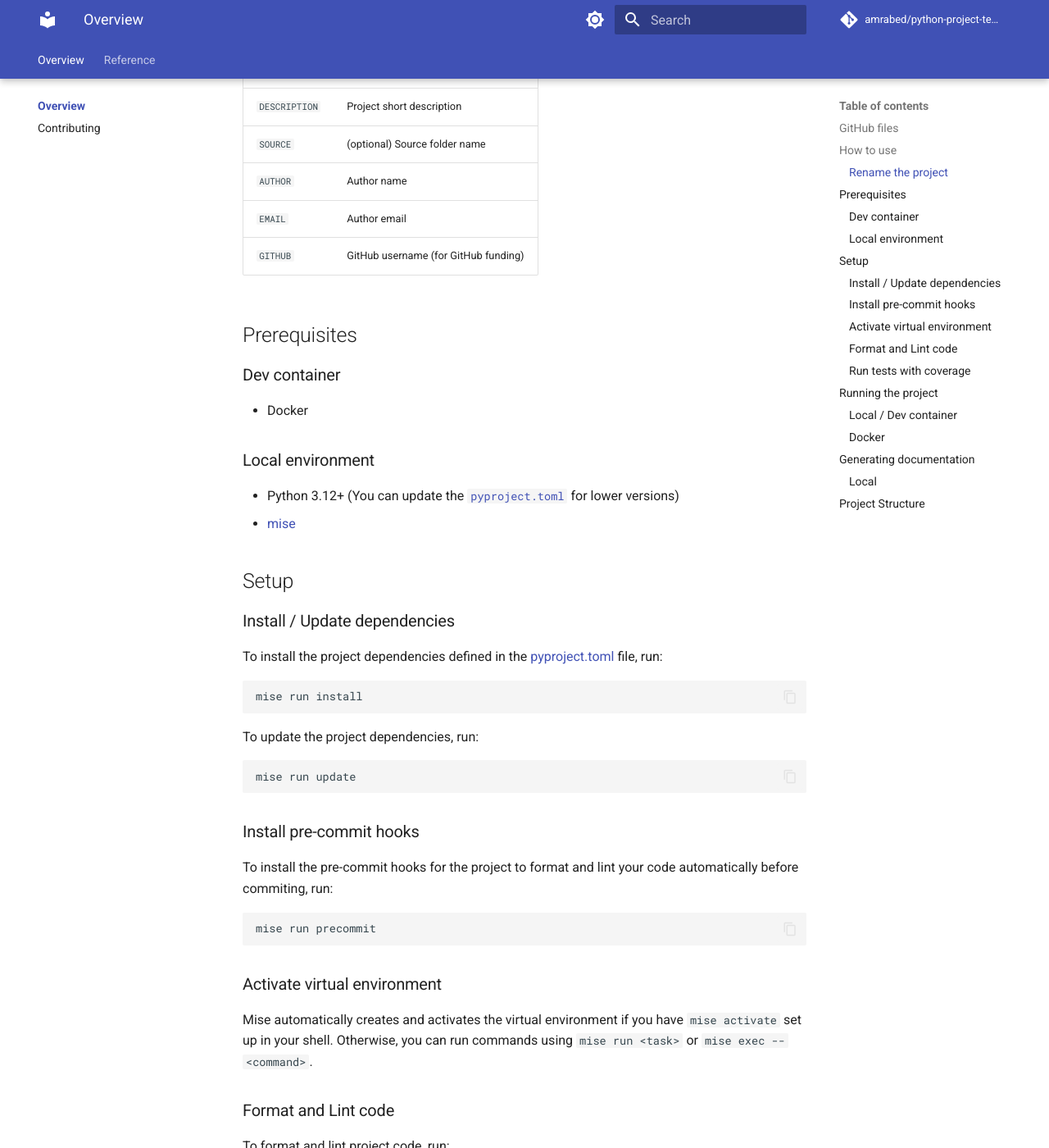
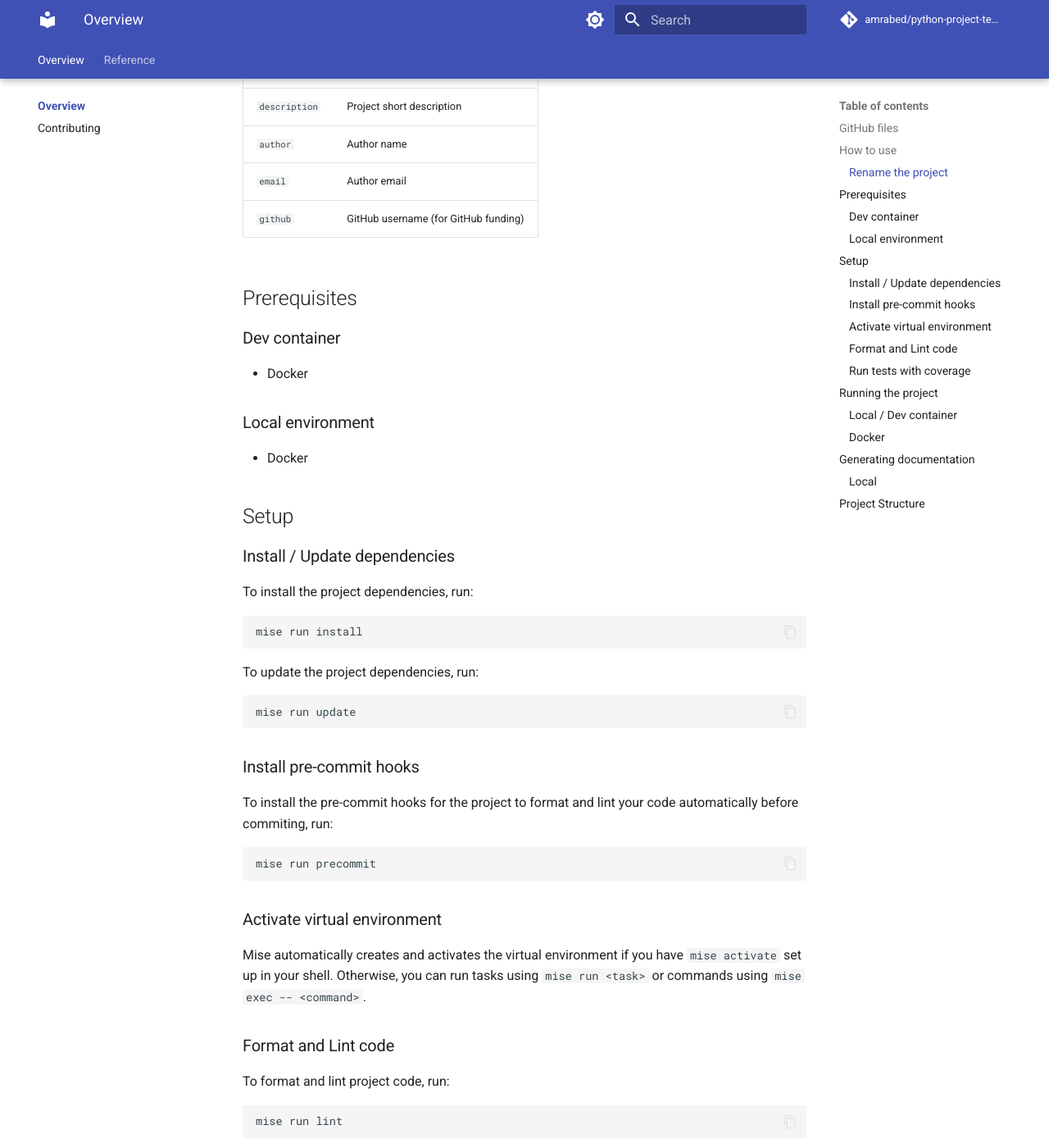
Before and after one commit to amrabed/python-project-template, an MkDocs documentation site: the page built from docs/README.md, in a window 1280 px wide and 1400 px high, scrolled down 1550 px. Shown: the whole window at 82% size. Built offline with MkDocs 1.6.1 and Material for MkDocs 9.7.7, drawn with Linux system fonts in a browser that asks for light colours; comment, search, counter and statistics services are not loaded; some of the changed text lies outside the part shown.

Commit message:
Address PR feedback: refine mise configuration and documentation
- Update Python version to 3.14 in mise.toml.
- Remove redundant env section from mise.toml.
- Rename local task to local-docs and assign d alias to it.
- Add common shell aliases (i, u, l, t, d, mr) in mise.toml.
- Update pyproject.toml author email to an empty string.
- Clean up docs/README.md Local environment section.
- Use lowercase parameter names in README.md renaming instructions.

````diff
--- a/docs/README.md
+++ b/docs/README.md
@@ -48,12 +48,11 @@ Pass the following parameters:
 
 Parameter | Description
 --- | ---
-`NAME` | Project new name
-`DESCRIPTION` | Project short description
-`SOURCE` | (optional) Source folder name
-`AUTHOR` | Author name
-`EMAIL`| Author email
-`GITHUB`| GitHub username (for GitHub funding)
+`name` | Project new name
+`description` | Project short description
+`author` | Author name
+`email`| Author email
+`github`| GitHub username (for GitHub funding)
 
 
 ## Prerequisites
@@ -61,13 +60,12 @@ Parameter | Description
 - Docker
 
 ### Local environment
-- Python 3.12+ (You can update the [`pyproject.toml`](../pyproject.toml#L39) for lower versions)
-- [mise](https://mise.jdx.dev)
+- Docker
 
 ## Setup
 
 ### Install / Update dependencies
-To install the project dependencies defined in the [pyproject.toml](../pyproject.toml) file, run:
+To install the project dependencies, run:
 ```bash
 mise run install
 ```
@@ -84,7 +82,7 @@ mise run precommit
 ```
 
 ### Activate virtual environment
-Mise automatically creates and activates the virtual environment if you have `mise activate` set up in your shell. Otherwise, you can run commands using `mise run <task>` or `mise exec -- <command>`.
+Mise automatically creates and activates the virtual environment if you have `mise activate` set up in your shell. Otherwise, you can run tasks using `mise run <task>` or commands using `mise exec -- <command>`.
 
 ### Format and Lint code
 To format and lint project code, run:
--- a/pyproject.toml
+++ b/pyproject.toml
@@ -3,7 +3,7 @@ name = "project"
 version = "0.1.0"
 description = "Python Project Template"
 readme = "docs/README.md"
-authors = [{name = "Amr Abed", email = "amrabed@gmail.com"}]
+authors = [{name = "Amr Abed", email = ""}]
 license = {text = "MIT"}
 requires-python = ">=3.12"
 dependencies = [
````
Also changed, not shown: other parts of docs/README.md (+1 -1 lines), mise.toml (+11 -7 lines).
